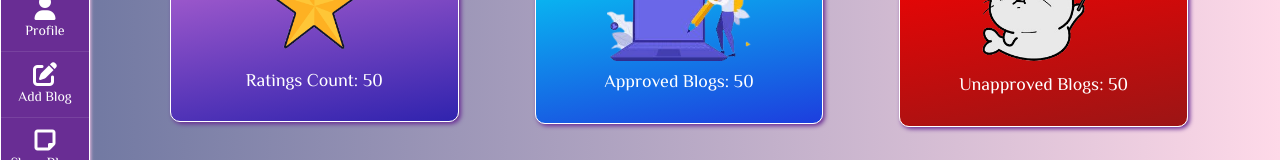
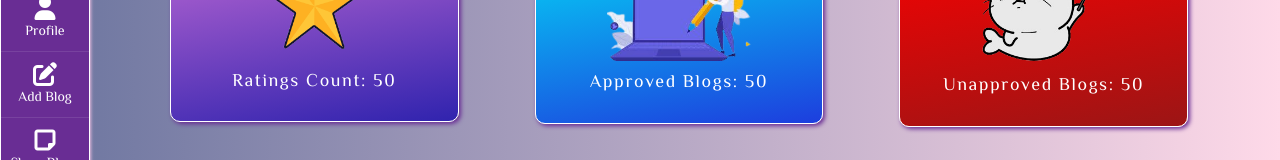
Before and after one commit to RamshaFarrukh25/Career-Counselling-Portal, a React (Vite) app: page /counsellor in a window 1280 px wide. Shown: the part 250-410 px from the top of the page. Built offline with nearby package versions, Linux system fonts and the light colour scheme.

Commit message:
Counsellor Dashboard Complete

```diff
--- a/src/assets/styles/dashboards/counsellor_css/Dashboard.module.css
+++ b/src/assets/styles/dashboards/counsellor_css/Dashboard.module.css
@@ -33,6 +33,7 @@
     color: white;
     margin-bottom: 30px;
     margin-top: 10px;
+    letter-spacing: 0.1rem;
 }
 .approvedblogsImg {
     width: 50%;
--- a/src/assets/styles/dashboards/counsellor_css/Profile.module.css
+++ b/src/assets/styles/dashboards/counsellor_css/Profile.module.css
@@ -4,6 +4,7 @@
 }
 .title{
     color:white;
+    font-size: 21px;
 }
 .peronsalDetails{
     color:#692D94;
--- a/src/dashboards/counsellor/Profile.jsx
+++ b/src/dashboards/counsellor/Profile.jsx
@@ -26,7 +26,7 @@ export default function Profile() {
         <MDBRow>
           <MDBCol>
             <MDBBreadcrumb className={` ${ProfileCSS.header} rounded-3 p-3 mb-4 shadow` }>
-              <MDBBreadcrumbItem className={ProfileCSS.title}>User Profile</MDBBreadcrumbItem>
+              <MDBBreadcrumbItem className={ProfileCSS.title}>Profile</MDBBreadcrumbItem>
             </MDBBreadcrumb>
           </MDBCol>
         </MDBRow>
```
